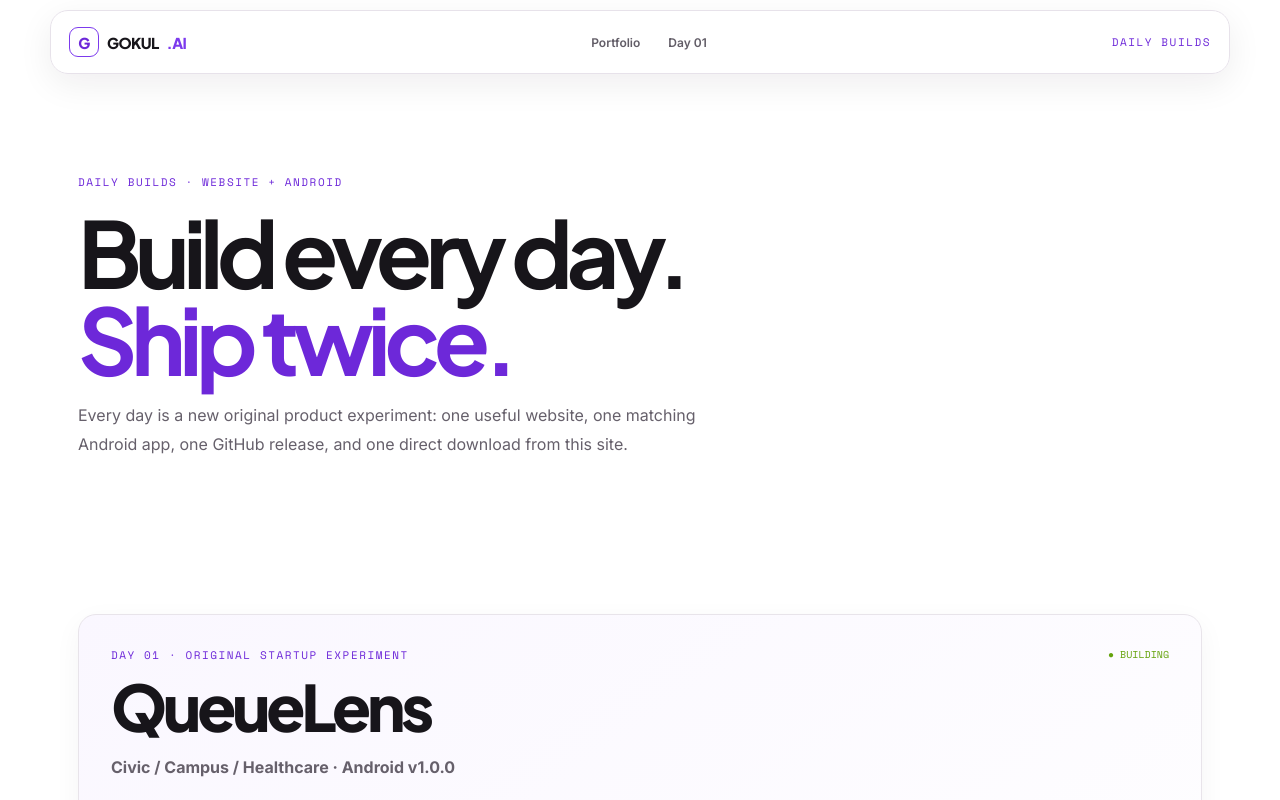
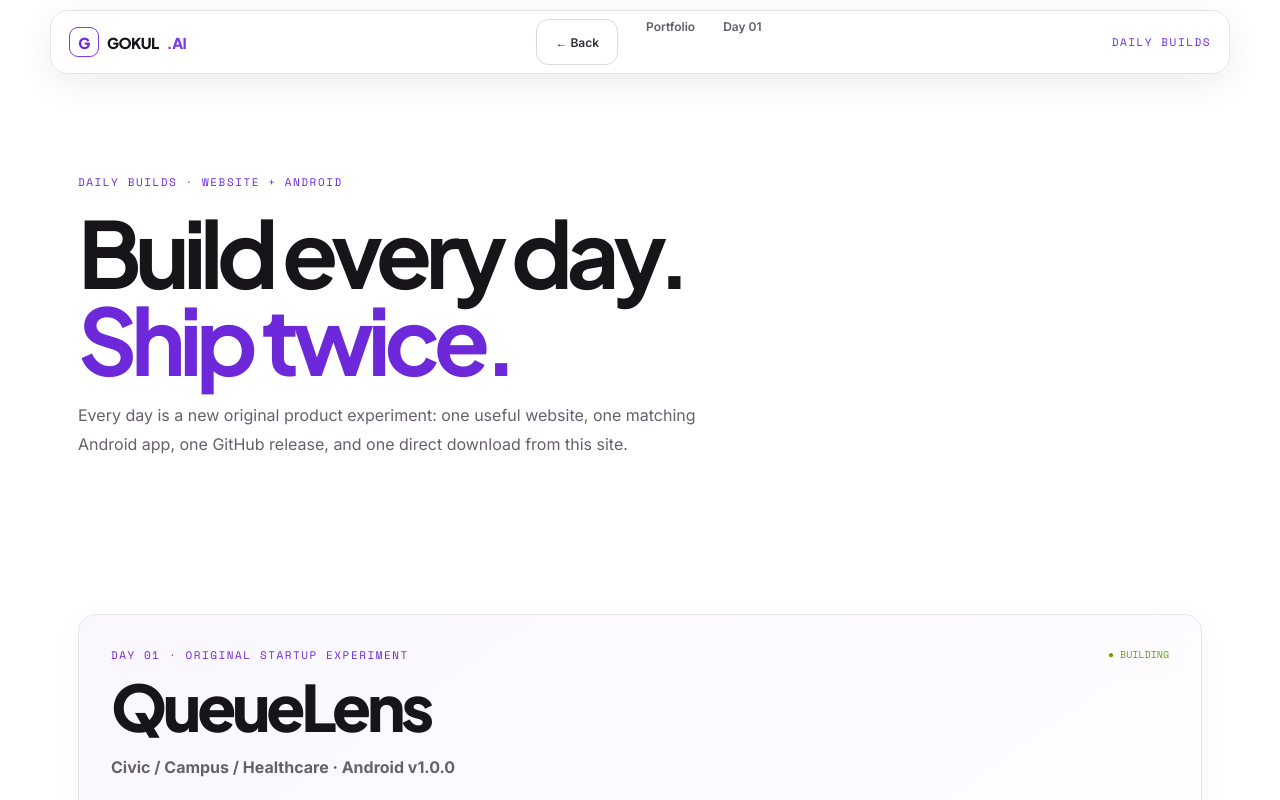
Before and after one commit to gokulmaniraj2008-collab/Gokul-aibot, a Next.js app: page /days in a window 1280 px wide. Shown: the top 800 px of the page. Built offline with nearby package versions, Linux system fonts and the light colour scheme.

Commit message:
feat(days): add back button to Daily Builds

```diff
--- a/app/days/page.tsx
+++ b/app/days/page.tsx
@@ -14,7 +14,7 @@ const dayOne = {
 export default function DaysPage() {
   const [reported, setReported] = useState(false);
   return <main className="page daily-builds" style={{ minHeight: "100vh" }}>
-    <nav className="nav"><a className="logo" href="/"><span className="logo-mark">G</span>GOKUL<span className="logo-dot">.AI</span></a><div className="navlinks"><a href="/">Portfolio</a><a href="#day01">Day 01</a></div><span className="eyebrow">DAILY BUILDS</span></nav>
+    <nav className="nav"><a className="logo" href="/"><span className="logo-mark">G</span>GOKUL<span className="logo-dot">.AI</span></a><div className="navlinks"><a className="button secondary" href="/" aria-label="Go back to portfolio">← Back</a><a href="/">Portfolio</a><a href="#day01">Day 01</a></div><span className="eyebrow">DAILY BUILDS</span></nav>
     <section className="section" style={{ paddingTop: 100 }}>
       <div className="eyebrow">DAILY BUILDS · WEBSITE + ANDROID</div>
       <h1 style={{ fontFamily: "'Plus Jakarta Sans'", fontSize: "clamp(48px,8vw,92px)", lineHeight: .95, letterSpacing: "-.07em", margin: "18px 0" }}>Build every day.<br/><em style={{ color: "#c084fc", fontStyle: "normal" }}>Ship twice.</em></h1>
```
